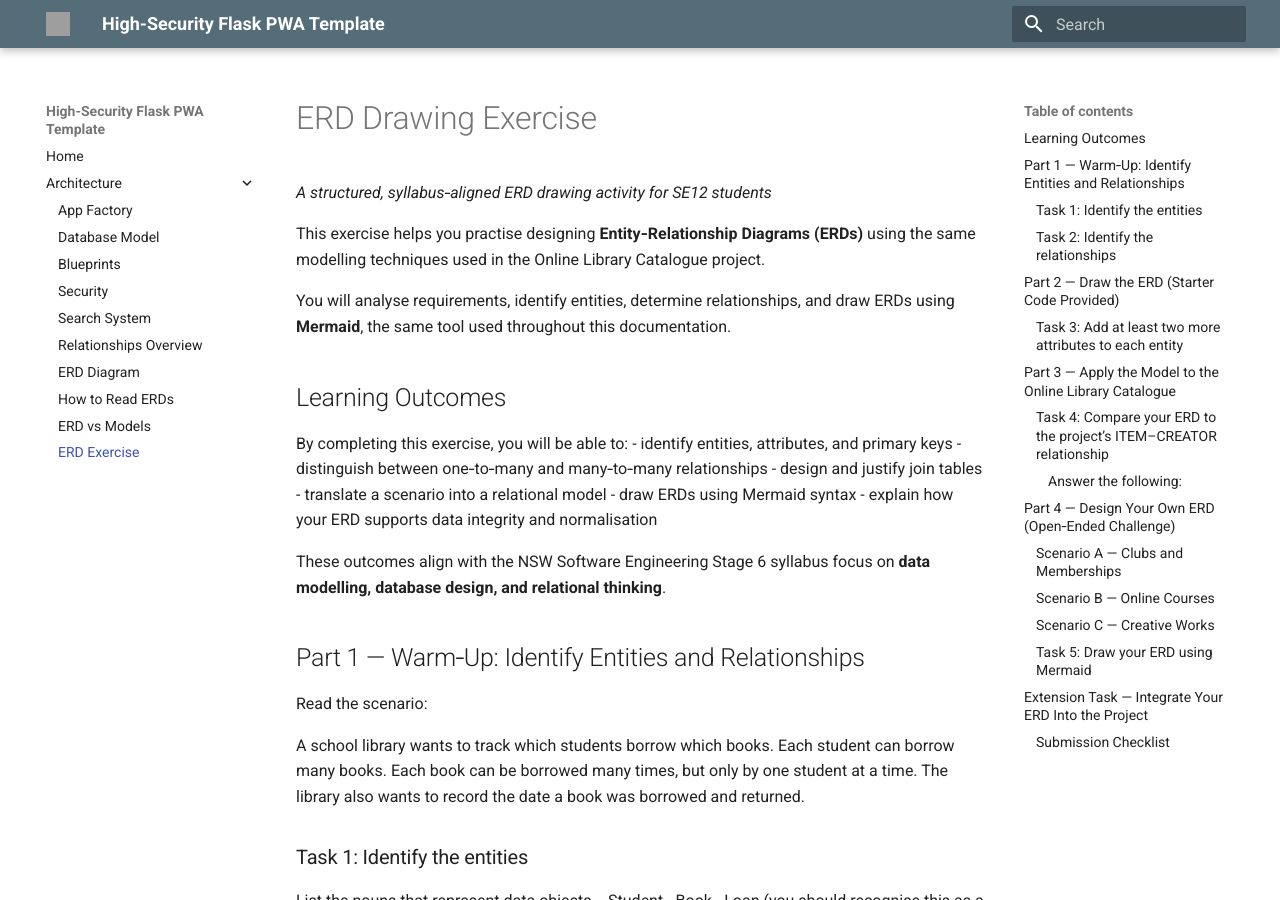
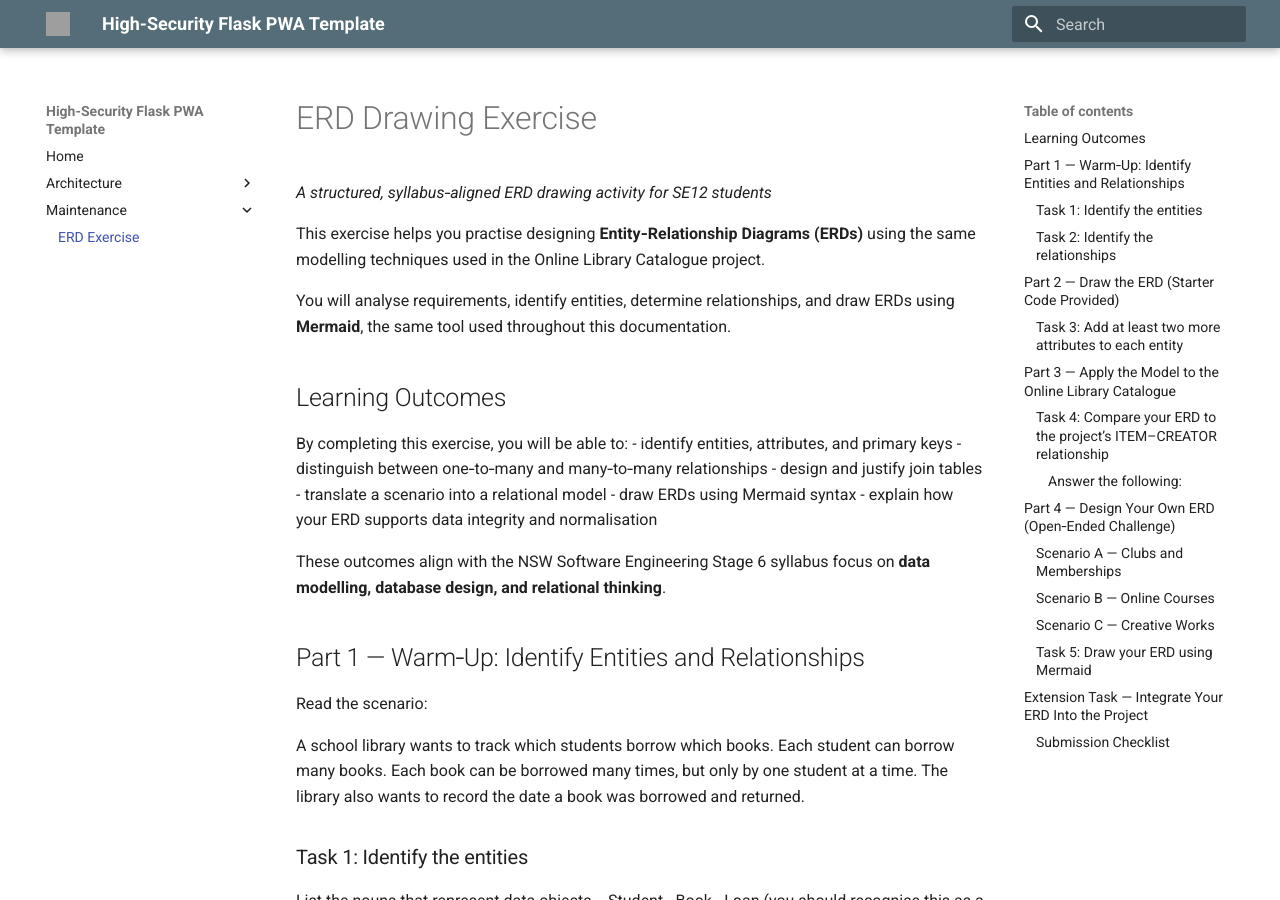
Before and after one commit to detnsw-sydtech/High-Security-Flask-PWA-Repo-Template, an MkDocs documentation site: the page built from docs/architecture/erd-drawing-exercise.md, in a window 1280 px wide and 900 px high. Built offline with MkDocs 1.6.1 and Material for MkDocs 9.7.7, drawn with Linux system fonts in a browser that asks for light colours; some of the changed lines change nothing that is shown; grey boxes are pictures that could not be loaded.

Commit message:
Update mkdocs.yml

```diff
--- a/mkdocs.yml
+++ b/mkdocs.yml
@@ -55,3 +55,6 @@ nav:
       - How to Read ERDs: architecture/how-to-read-mermaid-erds.md
       - ERD vs Models: architecture/erd-vs-models-side-by-side.md
       - ERD Exercise: architecture/erd-drawing-exercise.md
+
+  - Maintenance:
+      - ERD Exercise: architecture/erd-drawing-exercise.md
```
